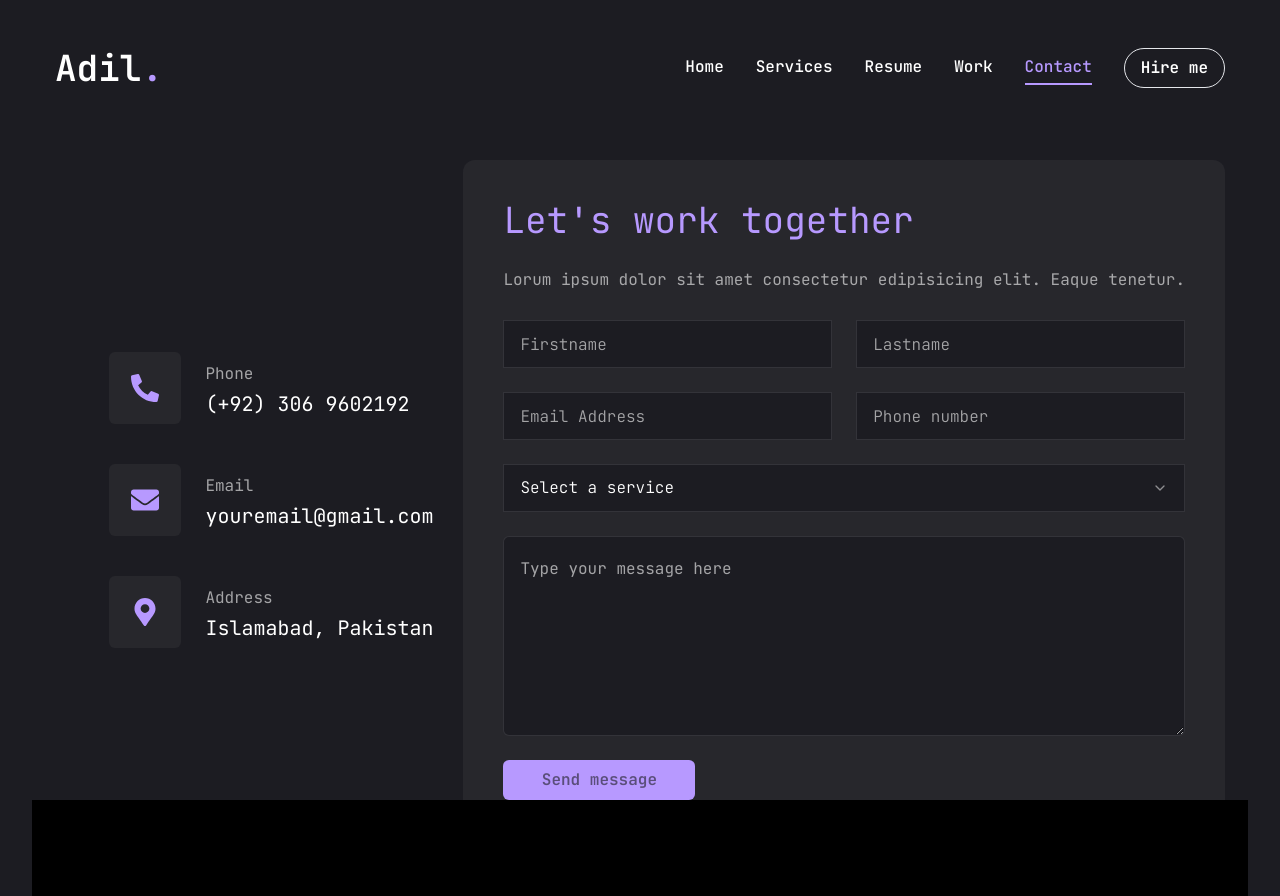
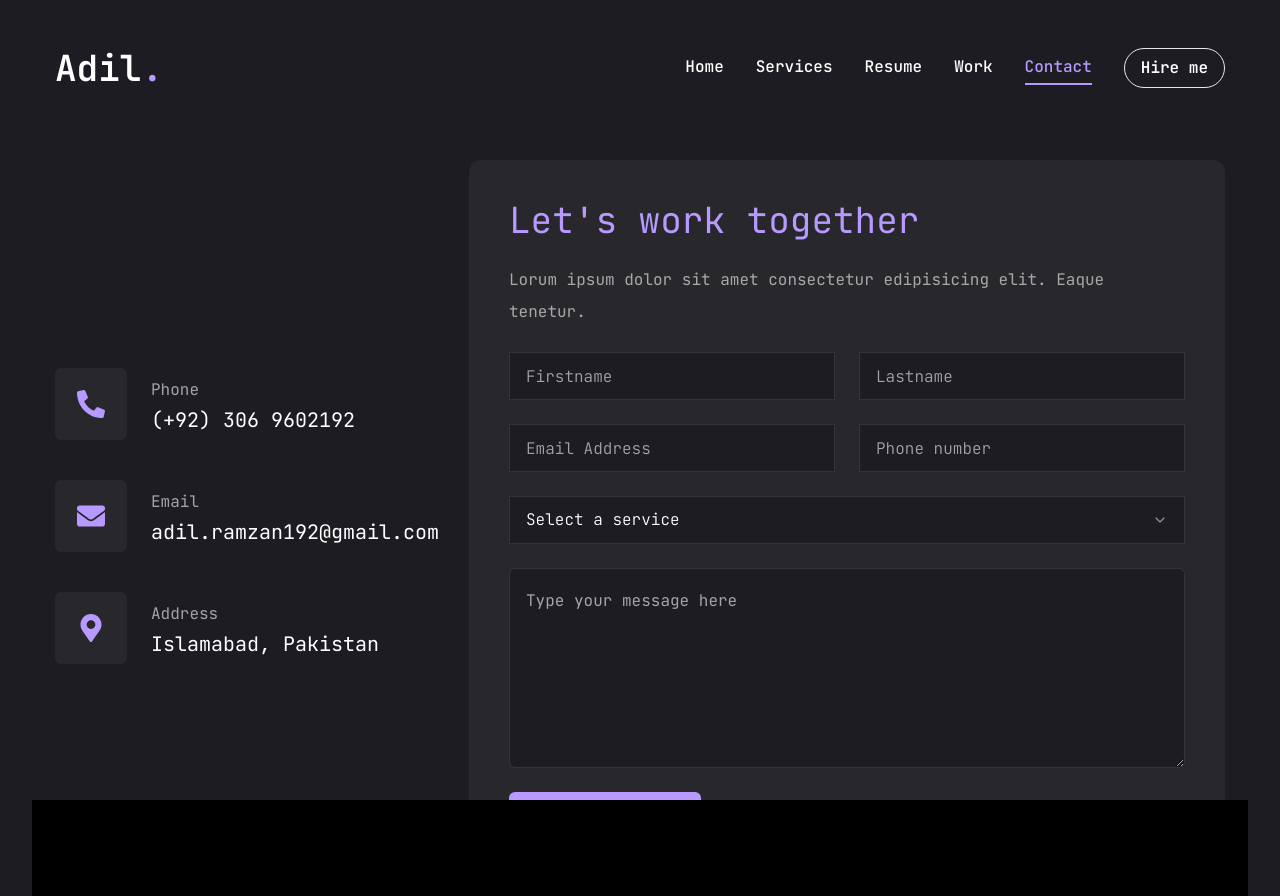
Before and after one commit to adilramzan/adil-portfolio, a Next.js app: page /contact in a window 1280 px wide. Before the commit the page ends 864 px from the top, so only its background shows below. Built offline with nearby package versions, Linux system fonts and the light colour scheme.

Commit message:
container config done

```diff
--- a/app/contact/page.jsx
+++ b/app/contact/page.jsx
@@ -25,7 +25,7 @@ const info =[
     {
         icon:<FaEnvelope/>,
         title:"Email",
-        description:"youremail@gmail.com"
+        description:"adil.ramzan192@gmail.com"
     },
     {
         icon:<FaMapMarkerAlt/>,
--- a/app/work/page.jsx
+++ b/app/work/page.jsx
@@ -49,7 +49,7 @@ const projects = [
         description:
         "Lorem ipsum dolor sit amet, consectetur adipiscing elit.Proin vulputate lectus sed libero consequat,sit amet ultrices erat malesuada",
         stack:[{name:"Java"},{name:"Xml"},{name:"MySql"}],
-        image:"/assets/06.jpg",
+        image:"/assets/w3.jpg",
         live:"",
         github:"",
     },
```
